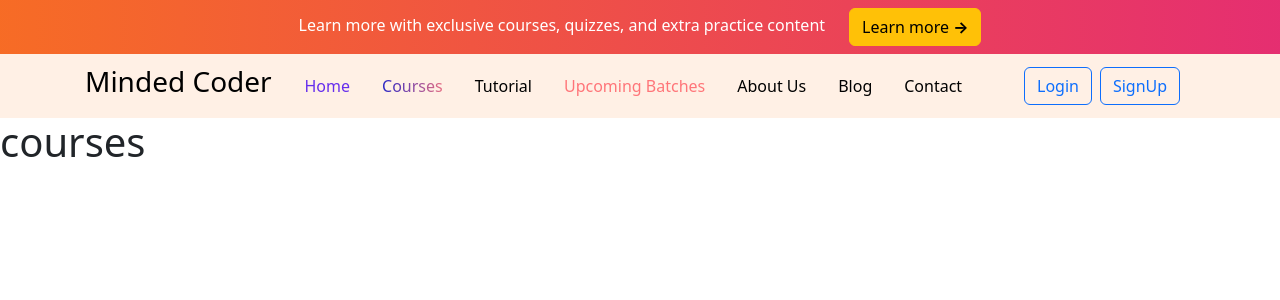
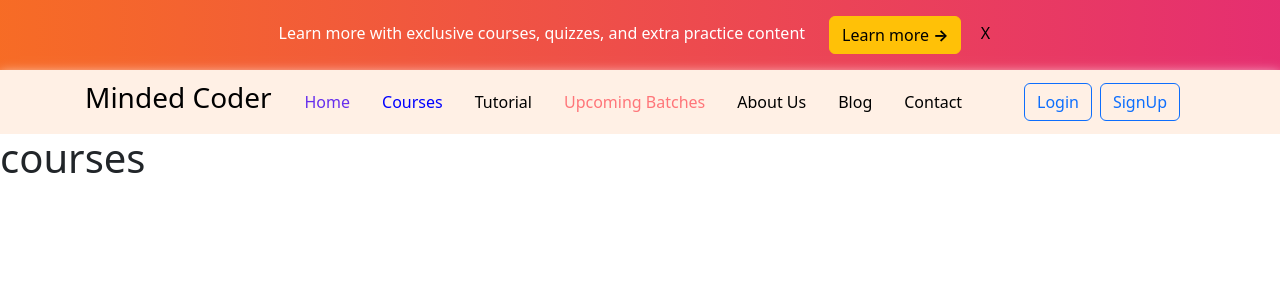
Before and after one commit to Sonu-Pandey1/minded-coder, a React (Vite) app: page /courses in a window 1280 px wide. Shown: the top 300 px of the page. Built offline with nearby package versions, Linux system fonts and the light colour scheme.

Commit message:
navbar completed

```diff
--- a/src/Components/Hader/Hader.jsx
+++ b/src/Components/Hader/Hader.jsx
@@ -1,10 +1,13 @@
 import { NavLink } from "react-router-dom";
 import "../Hader/Hader.scss";
+import { useState } from "react";
 
 function Header() {
+  const [show, setShow] = useState(true)
   return (
     <>
-      <div className="top-bar text-center p-2 text-white fw-medium ">
+      {show ?
+      <div className="top-bar text-center p-3 text-white fw-medium ">
         <span className="pe-4 ">
           Learn more with exclusive courses, quizzes, and extra practice content
         </span>
@@ -14,7 +17,9 @@ function Header() {
         >
           Learn more <span className=" fw-bolder">→</span>
         </NavLink>
+        <button onClick={()=>{setShow(false)}} className="ms-2  btn-danger headerBtn">X</button>
       </div>
+       : null}
     </>
   );
 }
--- a/src/Components/Hader/Hader.scss
+++ b/src/Components/Hader/Hader.scss
@@ -18,3 +18,13 @@
     background-position: 0% 50%;
   }
 }
+
+.headerBtn{
+  // margin-top: 20px;
+  // background-color: orangered;
+  background-color: transparent;
+  border: none;
+  border-radius: 50%;
+  height: 2rem;
+  width: 2rem;
+}
--- a/src/Components/Navbar/Navbar.jsx
+++ b/src/Components/Navbar/Navbar.jsx
@@ -4,7 +4,7 @@ import "../Navbar/Navbar.scss";
 function Navbar() {
     return (
         <>
-      <nav className="navbar navbar-expand-lg navbar-light ">
+            <nav className="navbar sticky-top    navbar-expand-lg navbar-light ">
                 <div className="container ">
                     <NavLink to={"/"} className="nav-link">
                         <h3 className="title">Minded Coder</h3>
@@ -26,7 +26,7 @@ function Navbar() {
                     >
                         <ul className="navbar-nav p-1 mb-lg-0 gap-3 ">
                             <li className="nav-item  ">
-                <NavLink  to={"/"} className="nav-link home">
+                                <NavLink to={"/"} className="nav-link home">
                                     Home
                                 </NavLink>
                             </li>
--- a/src/Components/Navbar/Navbar.scss
+++ b/src/Components/Navbar/Navbar.scss
@@ -1,15 +1,16 @@
-// .active{
-//     color: blue !important;
-//     border-radius: 100px;
-//     // background-color: rgb(235, 220, 209);
-// }
+
 
 .nav-link {
   padding: 3px;
 }
 
 .navbar {
+
+  box-shadow: 0px 4px 12px rgb(255, 255, 255);
+  // border-top-left-radius: 30px;
+  // border-top-right-radius:30px;
   background-color: rgb(255, 240, 229);
+  // background-color: red;
   color: black;
   font-weight: 500;
 
@@ -31,11 +32,12 @@
         color: #ff7579;
       }
       .courses {
-        background: #121fcf;
-        background: linear-gradient(to right, #121fcf 0%, #ff7579 100%);
-        background-clip: text;
-        -webkit-background-clip: text;
-        -webkit-text-fill-color: transparent;
+        color: orange;
+        // background: #121fcf;
+        // background: linear-gradient(to right, #121fcf 0%, #ff7579 100%);
+        // background-clip: text;
+        // -webkit-background-clip: text;
+        // -webkit-text-fill-color: transparent;
       }
     }
     .nav-item {
@@ -44,8 +46,13 @@
     .nav-item :hover {
       border-radius: 100px;
       background-color: rgb(229, 235, 249);
-
       color: blue;
     }
   }
 }
+
+.active{
+  color: blue !important;
+  border-radius: 100px;
+  // background-color: rgb(235, 220, 209);
+}
```
Lines whose indentation alone changed are shown as unchanged.
